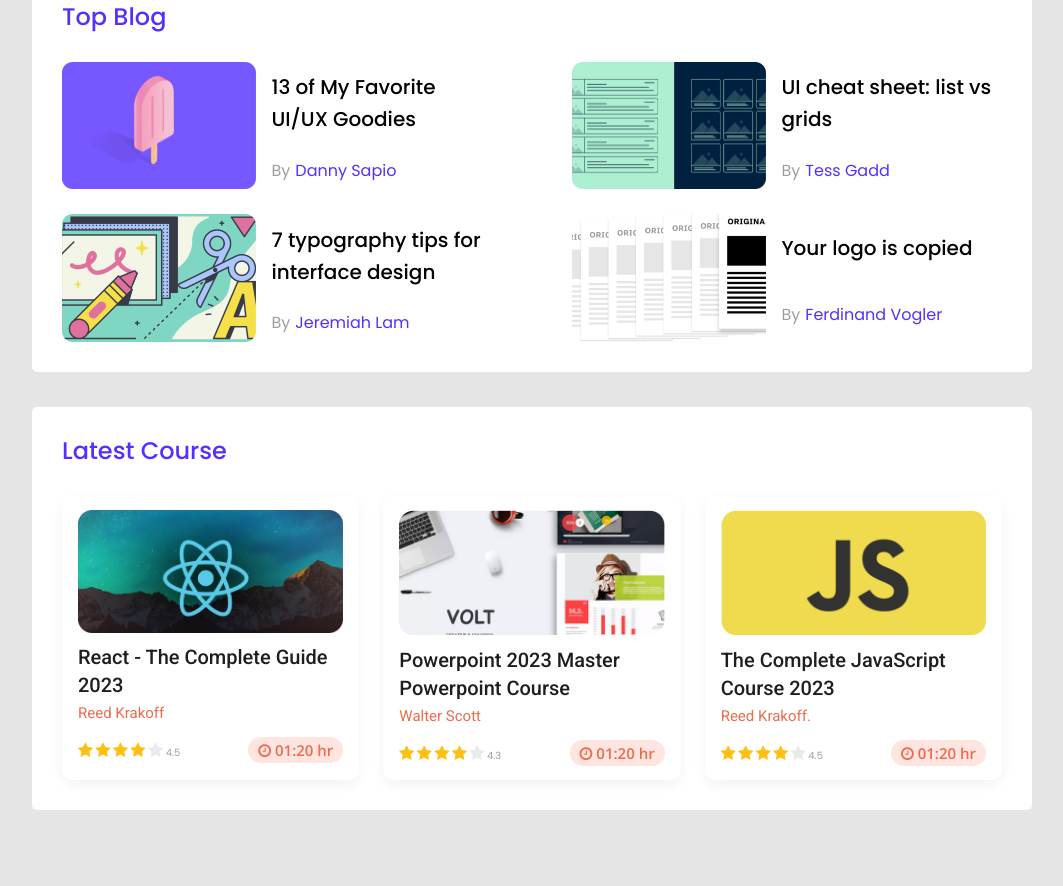
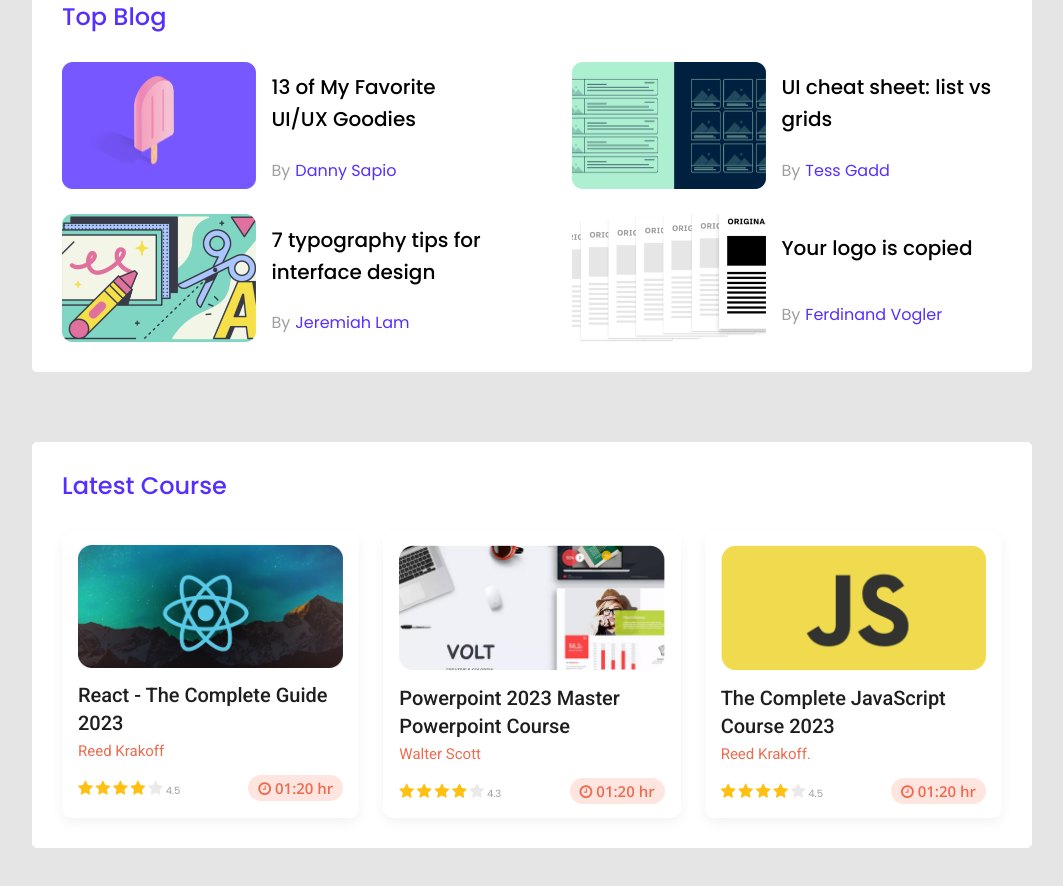
Before and after one commit to skmajumder/leader-board-template, a plain HTML site: page index.html in a window 1280 px wide. Shown: the part 420-1306 px from the top of the page, without its empty margins (108-1171 px from the left). Before the commit the page ends 1260 px from the top, so only its background shows below. Drawn offline with nearby package versions, Linux system fonts and the light colour scheme.

Commit message:
Desktop Version Update (Section Padding)

```diff
--- a/assets/css/general.css
+++ b/assets/css/general.css
@@ -36,7 +36,6 @@ html {
     /* Percentage of user's browser font-size setting */
     font-size: 62.5%;
     scroll-behavior: smooth;
-    overflow-x: hidden;
 }
 
 body {
--- a/assets/css/style.css
+++ b/assets/css/style.css
@@ -63,7 +63,7 @@
 
 /* Main */
 
-.top-section {
+.top-section, .course-section {
     padding: 3.5rem 5rem;
 }
 
--- a/index.html
+++ b/index.html
@@ -18,6 +18,7 @@
     <link rel="stylesheet" href="assets/css/font-awesome.min.css">
     <link rel="stylesheet" href="assets/css/general.css">
     <link rel="stylesheet" href="assets/css/style.css">
+    <link rel="stylesheet" href="assets/css/responsive.css">
 </head>
 
 <body>
@@ -147,7 +148,9 @@
                     <h2 class="heading-secondary margin-b-30">Latest Course</h2>
                     <div class="courses d-grid">
                         <div class="course d-flex">
-                            <img src="assets/img/courses/course-1.png" alt="Course" class="course--image">
+                            <div class="course-thumb">
+                                <img src="assets/img/courses/course-1.png" alt="Course" class="course--image">
+                            </div>
                             <div class="course--details">
                                 <a href="#" class="course--name">
                                     <h3>React - The Complete Guide 2023</h3>
@@ -174,7 +177,9 @@
                             </div>
                         </div>
                         <div class="course d-flex">
-                            <img src="assets/img/courses/course-2.png" alt="Course" class="course--image">
+                            <div class="course-thumb">
+                                <img src="assets/img/courses/course-2.png" alt="Course" class="course--image">
+                            </div>
                             <div class="course--details">
                                 <a href="#" class="course--name">
                                     <h3>Powerpoint 2023 Master Powerpoint Course</h3>
@@ -201,7 +206,9 @@
                             </div>
                         </div>
                         <div class="course d-flex">
-                            <img src="assets/img/courses/course-3.png" alt="Course" class="course--image">
+                            <div class="course-thumb">
+                                <img src="assets/img/courses/course-3.png" alt="Course" class="course--image">
+                            </div>
                             <div class="course--details">
                                 <a href="#" class="course--name">
                                     <h3>The Complete JavaScript Course 2023</h3>
```
Also changed, not shown: assets/css/responsive.css (added).
